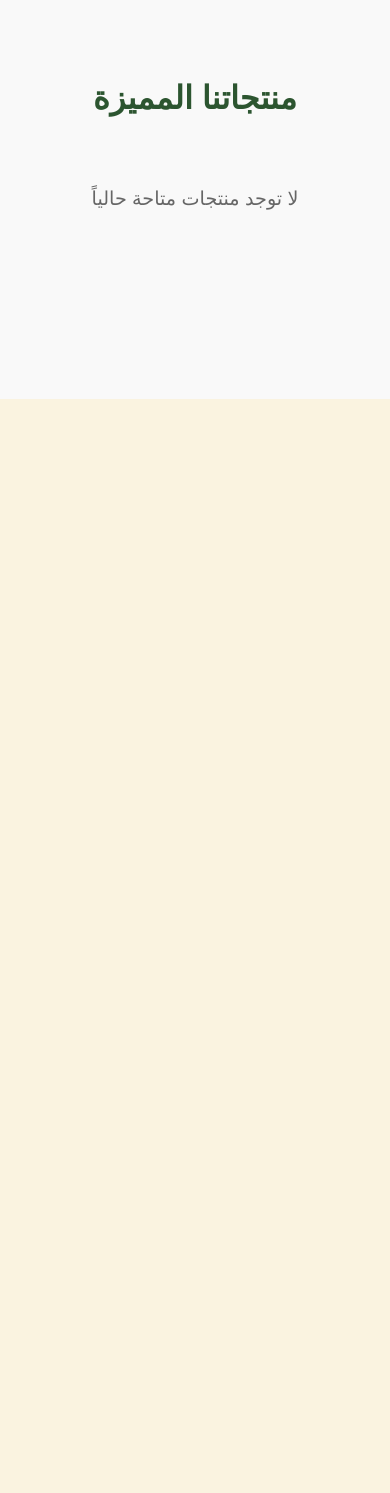
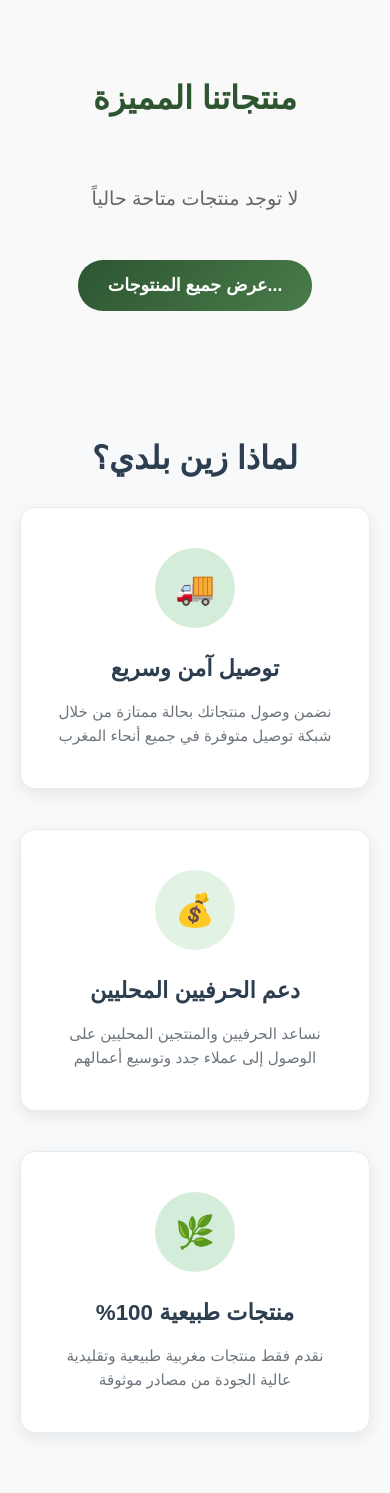
Before and after one commit to ayoub21dev/ZenBladi-V2, a PHP site: page / in a window 390 px wide. Shown: the part 826-2319 px from the top of the page. Before the commit the page ends 1225 px from the top, so only its background shows below. Run offline with PHP 8.4, Linux system fonts and the light colour scheme; data that the repository does not hold is empty.

Commit message:
feat: add why ZenBladi section and all products page
- Implement new "Why ZenBladi" section with responsive cards layout in index.php
- Create all_products.php page to display all approved products with category filtering
- Clean up commented code and improve image path handling in index.php
- Add "View All Products" button linking to the new products page

```diff
--- a/frontEnd/assest/CSS/index.css
+++ b/frontEnd/assest/CSS/index.css
@@ -155,3 +155,107 @@ body {
 }
 
 /* ===========End of Hero section ========== */
+/* ==================================why ZenBladi======================== */
+
+.whyZenbladi{
+  width: 100%;
+  background-color: #f8f9fa;
+  padding: 40px 20px;
+  direction: rtl;
+}
+
+
+.containerzenbladi {
+  max-width: 1200px;
+  margin: 0 auto;
+}
+
+.main-titleZenbladi {
+  text-align: center;
+  font-size: 2.5rem;
+  color: #2c3e50;
+  margin-bottom: 50px;
+  font-weight: bold;
+}
+
+.cards-containerZenbladi {
+  display: flex;
+  justify-content: center;
+  gap: 20px;
+  flex-wrap: wrap;
+}
+
+.cardZenbladi {
+  background: white;
+  border-radius: 15px;
+  padding: 40px 30px;
+  text-align: center;
+  box-shadow: 0 5px 15px rgba(0, 0, 0, 0.08);
+  transition: transform 0.3s ease, box-shadow 0.3s ease;
+  flex: 1;
+  min-width: 280px;
+  max-width: 320px;
+  border: 1px solid #e9ecef;
+}
+
+.cardZenbladi:hover {
+  transform: translateY(-5px);
+  box-shadow: 0 10px 25px rgba(0, 0, 0, 0.15);
+}
+
+.icon-containerZenbladi {
+  width: 80px;
+  height: 80px;
+  border-radius: 50%;
+  margin: 0 auto 25px;
+  display: flex;
+  align-items: center;
+  justify-content: center;
+  font-size: 2rem;
+}
+
+.cardZenbladi:nth-child(1) .icon-containerZenbladi {
+  background-color: #d4edda;
+  color: #155724;
+}
+
+.cardZenbladi:nth-child(2) .icon-containerZenbladi {
+  background-color: #e2f3e4;
+  color: #28a745;
+}
+
+.cardZenbladi:nth-child(3) .icon-containerZenbladi {
+  background-color: #d4edda;
+  color: #155724;
+}
+
+.card-titleZenbladi {
+  font-size: 1.4rem;
+  color: #2c3e50;
+  margin-bottom: 15px;
+  font-weight: bold;
+  line-height: 1.4;
+}
+
+.card-descriptionZenbladi {
+  color: #6c757d;
+  line-height: 1.6;
+  font-size: 0.95rem;
+}
+
+@media (max-width: 768px) {
+  .main-titleZenbladi {
+      font-size: 2rem;
+      margin-bottom: 30px;
+  }
+
+  .cards-containerZenbladi {
+      flex-direction: column;
+      align-items: center;
+  }
+
+  .cardZenbladi {
+      max-width: 100%;
+      margin-bottom: 20px;
+  }
+}
--- a/frontEnd/index.php
+++ b/frontEnd/index.php
@@ -197,7 +197,6 @@ try {
         <!-- =========show 6 products=========  -->
         <section class="products-section">
             <h2 class="section-title">منتجاتنا المميزة</h2>
-
             <div class="products-grid">
                 <?php if (empty($products)): ?>
                     <div class="no-products">
@@ -208,32 +207,10 @@ try {
                         <div class="product-card">
                             <?php
                                 $imagePath = $product['image'];
-                                // If the path starts with 'frontEnd/', make it relative from the web root
-                                // by ensuring it starts with a / if your site is in a subdirectory.
-                                // Or, if your site root is ZenBladi-V2, then the path from DB should work.
-                                // Let's assume the path from DB is correct as a web path from the ZenBladi-V2 root.
-                                // We might need to add a leading slash if it's not there and it's meant to be from site root.
-                                // For now, let's try using it directly but ensure it's properly escaped.
-
-                                // A common setup is http://localhost/ZenBladi-V2/
-                                // So, an image at frontEnd/assest/img_Products/Balgha.jpeg
-                                // would be http://localhost/ZenBladi-V2/frontEnd/assest/img_Products/Balgha.jpeg
-                                // The src attribute should be /ZenBladi-V2/frontEnd/assest/img_Products/Balgha.jpeg
-                                // Or simply frontEnd/assest/img_Products/Balgha.jpeg if the page is also in ZenBladi-V2 root.
-                                // Since index.php is in frontEnd, and image path is frontEnd/...,
-                                // the relative path from index.php to the image is actually ../frontEnd/...
-                                // This is getting complicated. Let's simplify.
-
-                                // The most straightforward way if paths are stored as 'frontEnd/assest/...' is to use them as is,
-                                // assuming your web server root for the site is ZenBladi-V2.
-                                // The browser will request http://yourdomain/frontEnd/assest/img_Products/Balgha.jpeg
 
                                 $imageUrl = htmlspecialchars($product['image']);
                                 if (!str_starts_with($imageUrl, 'http') && !str_starts_with($imageUrl, '/')) {
-                                    // Prepend the base path of your application if it's in a subdirectory
-                                    // Example: /ZenBladi-V2/
-                                    // If your app is at the root of the domain, you might not need this.
-                                    // For XAMPP, if ZenBladi-V2 is a folder in htdocs, you need /ZenBladi-V2/
+
                                     $baseAppPath = '/ZenBladi-V2/'; // Adjust if your setup is different
                                     $imageUrl = $baseAppPath . ltrim($product['image'], '/');
                                 }
@@ -258,6 +235,23 @@ try {
                     <?php endforeach; ?>
                 <?php endif; ?>
             </div>
+            <div style="text-align: center; margin-top: 30px;">
+                <a href="alll_Product.php" class="view-all-btn" style="
+                    background: linear-gradient(135deg, #2c5530, #4a7c4a);
+                    color: white;
+                    border: none;
+                    padding: 15px 30px;
+                    border-radius: 25px;
+                    cursor: pointer;
+                    font-size: 1.1rem;
+                    font-weight: bold;
+                    text-decoration: none;
+                    display: inline-block;
+                    transition: all 0.3s ease;
+                ">
+                    عرض جميع المنتوجات...
+                </a>
+            </div>
         </section>
         <!-- =========show 6 products=========  -->
 
@@ -271,5 +265,46 @@ try {
             // مثال: window.location.href = 'order.php?product_id=' + productId;
         }
     </script>
+<!-- =====================================================why ZenBladi?============================= -->
+ <section class="whyZenbladi">
+<div class="containerzenbladi">
+        <h1 class="main-titleZenbladi">لماذا زين بلدي؟</h1>
+
+        <div class="cards-containerZenbladi">
+            <div class="cardZenbladi">
+                <div class="icon-containerZenbladi">
+                    🚚
+                </div>
+                <h3 class="card-titleZenbladi">توصيل آمن وسريع</h3>
+                <p class="card-descriptionZenbladi">
+                    نضمن وصول منتجاتك بحالة ممتازة من خلال شبكة توصيل متوفرة في جميع أنحاء المغرب
+                </p>
+            </div>
+
+            <div class="cardZenbladi">
+                <div class="icon-containerZenbladi">
+                    💰
+                </div>
+                <h3 class="card-titleZenbladi">دعم الحرفيين المحليين</h3>
+                <p class="card-descriptionZenbladi">
+                    نساعد الحرفيين والمنتجين المحليين على الوصول إلى عملاء جدد وتوسيع أعمالهم
+                </p>
+            </div>
+
+            <div class="cardZenbladi">
+                <div class="icon-containerZenbladi">
+                    🌿
+                </div>
+                <h3 class="card-titleZenbladi">منتجات طبيعية 100%</h3>
+                <p class="card-descriptionZenbladi">
+                    نقدم فقط منتجات مغربية طبيعية وتقليدية عالية الجودة من مصادر موثوقة
+                </p>
+            </div>
+        </div>
+    </div>
+    </section>
+
+
+    <script src="assest/JS/mainNavigation.js"></script>
 </body>
 </html>
```
Also changed, not shown: frontEnd/alll_Product.php (added, +191 -0 lines).
